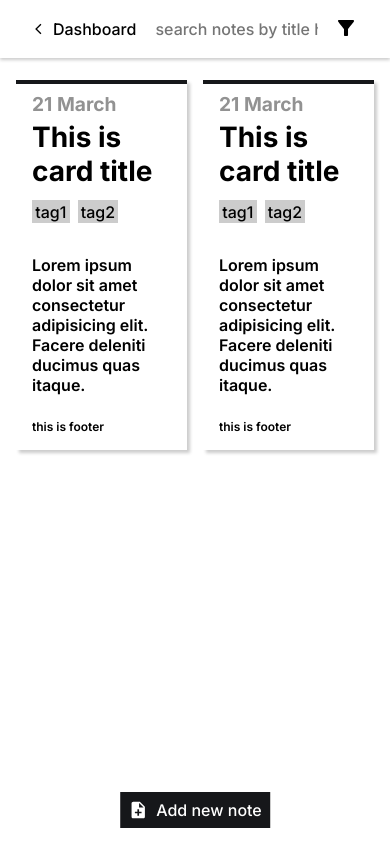
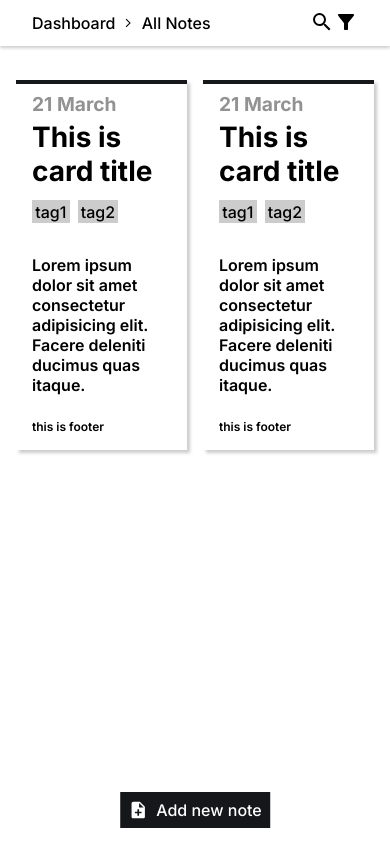
Before and after one commit to yosmisyael/lucidnote-client-app, a React (Create React App) app: page /user/notes in a window 390 px wide. Built offline with nearby package versions, Linux system fonts and the light colour scheme.

Commit message:
update dashboard and notes page

```diff
--- a/src/App.js
+++ b/src/App.js
@@ -2,6 +2,7 @@ import Home from './pages/Home';
 import UserAuthentication from './pages/UserAuthentication';
 import Notes from './pages/Notes';
 import Dashboard from './pages/Dashboard';
+import CreateNotes from './pages/CreateNotes';
 import { BrowserRouter, Routes, Route } from 'react-router-dom';
 
 function App() {
@@ -14,6 +15,7 @@ function App() {
           <Route path={"/register"} element={<UserAuthentication />} />
           <Route path={"/user"} element={<Dashboard />}/>
           <Route path={"/user/notes"} element={<Notes />}/>
+          <Route path={"/user/notes/add"} element={<CreateNotes />}/>
         </Routes>
       </div>
     </BrowserRouter>
--- a/src/assets/styles/dashboard.module.css
+++ b/src/assets/styles/dashboard.module.css
@@ -1,4 +1,4 @@
-/* .container * {
+/* .container .navbar * {
   border: 1px solid red;
 } */
 .container {
@@ -15,12 +15,14 @@
   width: 100%;
   display: flex;
   align-items: center;
-  justify-content: space-between;
+  justify-content: flex-start;
   box-shadow: 0 .1rem .2rem var(--secondary-color);
   padding: .6rem 3.5rem;
+  gap: 1rem;
 }
+
 .container .navbar h3 {
-  font-size: .9rem;
+  font-size: 1rem;
   font-weight: 600;
 }
 
@@ -52,3 +54,8 @@
   cursor: pointer;
   transition: all 300ms;
 }
+@media screen and (max-width: 768px) {
+  .container .navbar {
+    padding: .6rem 2rem;
+  }
+}
--- a/src/assets/styles/form.module.css
+++ b/src/assets/styles/form.module.css
@@ -1,7 +1,7 @@
 input[type=text], input[type=password], input[type=email] {
   width: 100%;
   font-size: 1rem;
-  padding: .6rem 1rem;
+  padding: .0rem 1rem;
   display: block;
   background-color: var(--primary-color);
   border: none;
--- a/src/assets/styles/modal.module.css
+++ b/src/assets/styles/modal.module.css
@@ -6,7 +6,7 @@
   transform: translate(-50%, -50%);
   padding: 1rem;
   background-color: var(--primary-color);
-  min-width: 25rem;
+  min-width: 20rem;
   border: 1px solid var(--text-primary);
   /* border-radius: .6rem; */
   /* box-shadow: 0.1rem .1rem .2rem var(--secondary-color), -.1rem -.1rem .2rem var(--secondary-color); */
--- a/src/assets/styles/navbar.module.css
+++ b/src/assets/styles/navbar.module.css
@@ -19,9 +19,9 @@
   padding: .5rem;
   border-radius: .4rem;
 }
-.navbar a:hover {
+.navbar nav a:hover {
   transition: all 100ms;
-  background-color: var(--alternative-color);
+  background-color: var(--secondary-color);
 }
 .BsChevronDown {
   transition: all 100ms;
--- a/src/assets/styles/notes.module.css
+++ b/src/assets/styles/notes.module.css
@@ -31,6 +31,7 @@
 .container .navbar .navigate {
   display: flex;
   align-items: center;
+  gap: .5rem;
   background-origin: var(--secondary-color);
 }
 .container .navbar .navigate:hover {
--- a/src/components/Modals.js
+++ b/src/components/Modals.js
@@ -19,7 +19,7 @@ const TagModal = ({ triggerModal }) => {
         </div>
         <div className={modal.footer}>
           <Button data={{buttonName: 'cancel', buttonType: 'default', func: triggerModal}} />
-          <Button data={{buttonName: 'submit', buttonType: 'primary'}} />
+          <Button data={{buttonName: 'apply', buttonType: 'primary'}} />
         </div>
       </div>
   );
--- a/src/components/Navbar.js
+++ b/src/components/Navbar.js
@@ -22,7 +22,7 @@ const Navbar = () => {
       <nav>
         <ul className={menu ? navbar.active : ""}>
           <li><Link>Why LucidNote</Link></li>
-          <li><Link className="flex-centered">Features <BsChevronDown className={ `${navbar.BsChevronDown}` } /></Link></li>
+          <li><Link className="flex-centered">Features <BsChevronDown className={ navbar.BsChevronDown } /></Link></li>
           <li><Link>Source</Link></li>
           <Button data={{ buttonName: 'Login', buttonType: 'primary', func: () => navigatorClick('/login') }} />
         </ul>
@@ -48,7 +48,7 @@ const Navbar = () => {
       <nav>
         <ul>
           <li><Link>Why LucidNote</Link></li>
-          <li><Link className="flex-centered">Features <BsChevronDown className={ `${navbar.BsChevronDown}` } /></Link></li>
+          <li><Link className="flex-centered">Features <BsChevronDown className={ navbar.BsChevronDown } /></Link></li>
           <li><Link>Source</Link></li>
         </ul>
       </nav>
--- /dev/null
+++ b/src/pages/CreateNotes.js
@@ -0,0 +1,13 @@
+import createNote from '../assets/styles/createnote.module.css';
+
+const CreateNotes = () => {
+  return (
+    <section className={createNote.container}>
+      <div className={createNote.navbar}>
+
+      </div>
+    </section>
+  );
+}
+
+export default CreateNotes;
--- a/src/pages/Dashboard.js
+++ b/src/pages/Dashboard.js
@@ -27,12 +27,12 @@ const Dashboard = () => {
         <div style={{cursor: 'pointer'}} onClick={() => navigate('/')}>
           <Logo size={'3rem'}/>
         </div>
-        <div>
+        <div className={dashboard.text}>
           <h3>Good {getTime()}, Name! </h3>
         </div>
-        <div>
-          <Button data={{buttonName: 'Logout', buttonType: 'primary'}}/>
-        </div>
+        {/* <div>
+          <Button data={{buttonName: 'Logout', buttonType: 'default'}}/>
+        </div> */}
       </div>
       <div className={dashboard.wrapper}>
         <div className={dashboard.feature} onClick={() => navigate('/user/notes')}>
--- a/src/pages/Notes.js
+++ b/src/pages/Notes.js
@@ -1,31 +1,44 @@
 import { useNavigate } from 'react-router-dom';
-import FormInput from '../components/FormInput'
+import { useState } from 'react';
+import { useMediaQuery } from 'react-responsive';
+import FormInput from '../components/FormInput';
 import Card from 'src/components/Card';
 import notes from '../assets/styles/notes.module.css';
 import TagModal from 'src/components/Modals';
-import { MdNoteAdd, MdOutlineArrowBackIos, MdFilterListAlt } from 'react-icons/md'
-import { useState } from 'react';
+import { MdNoteAdd, MdOutlineArrowForwardIos, MdFilterListAlt, MdOutlineClose, MdSearch } from 'react-icons/md'
 
 const Notes = () => {
+  const mobile = useMediaQuery({ query: '(max-width: 768px)' })
   const navigate = useNavigate()
   const [modal, setModal] = useState(false)
+  const [searchBar, setSearchBar] = useState(false)
   const triggerModal = () => {
     setModal(!modal)
+  }
+  const triggerSearch = () => {
+    setSearchBar(!searchBar)
   }
   return (
     <section className={notes.container}>
       { modal && <div className={notes.shadow}></div> }
       <div className={notes.navbar}>
-        <div className={notes.navigate} onClick={() => navigate('/user')}>
-          <MdOutlineArrowBackIos /> <span style={{marginLeft: '.5rem'}}>Dashboard</span>
-        </div>
+        { !mobile && <div className={notes.navigate}>
+          <span onClick={() => navigate('/user')}>Dashboard</span> <MdOutlineArrowForwardIos size={24} /> <span>All Notes</span>
+        </div> }
+        { mobile ?
+        (!searchBar && (<div className={notes.navigate}>
+          <span onClick={() => navigate('/user')}>Dashboard</span> <MdOutlineArrowForwardIos size={24} /> <span>All Notes</span>
+        </div>)) : null
+        }
         <div className={notes.searchBar}>
-          <FormInput data={{
+          { searchBar &&  <FormInput data={{
             inputName: 'keyword',
             inputType: 'text',
             placeholder: 'search notes by title here ...'
-          }} />
-          <button onClick={triggerModal}><MdFilterListAlt size={24}/></button>
+          }} /> }
+          { searchBar && <button onClick={triggerSearch}><MdOutlineClose size={24} /> </button> }
+          { !searchBar && <button onClick={triggerSearch}><MdSearch size={24} /> </button> }
+          <button onClick={triggerModal}><MdFilterListAlt size={24} /></button>
         </div>
       </div>
       <div className={notes.sideBar}>
@@ -41,7 +54,7 @@ const Notes = () => {
         <Card />
         <Card />
       </div>
-      <div className={notes.buttonNav}>
+      <div className={notes.buttonNav} onClick={() => navigate('/user/notes/add')}>
         <MdNoteAdd size={20}/> Add new note
       </div>
     </section>
```
Also changed, not shown: src/assets/styles/createnote.module.css (added), 1 other file (tests, documents, lock files or other folders).
